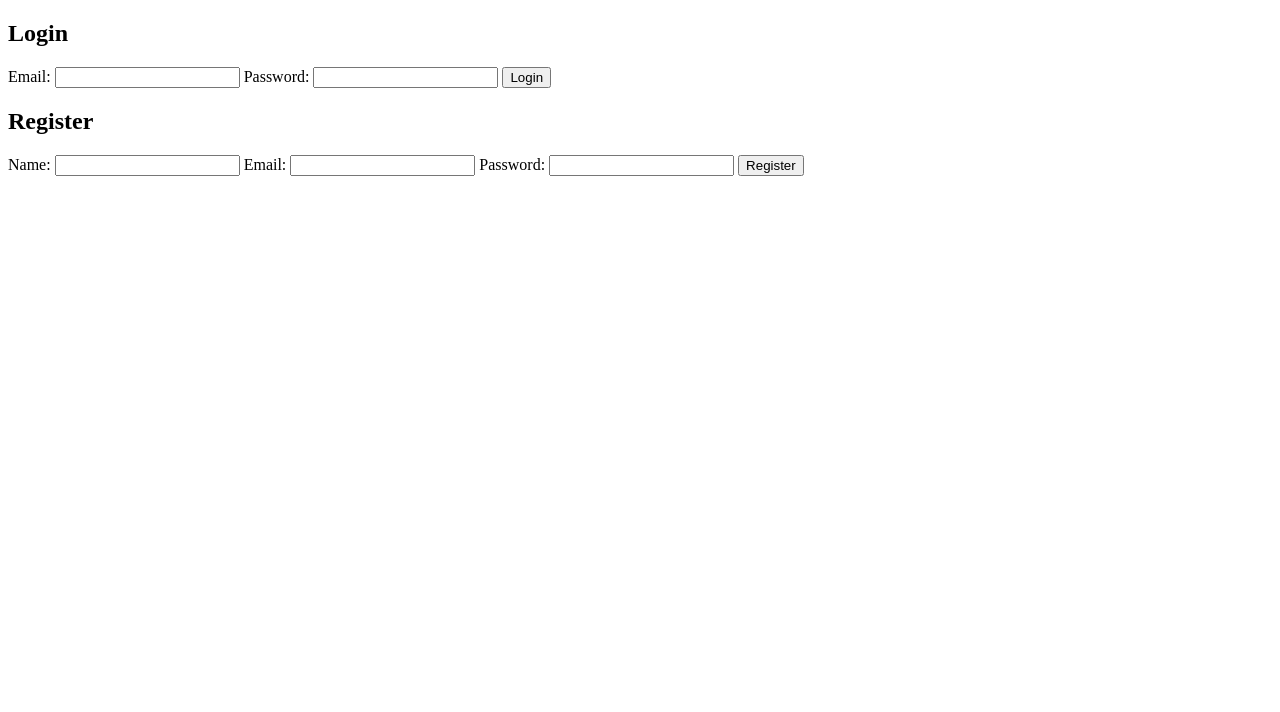
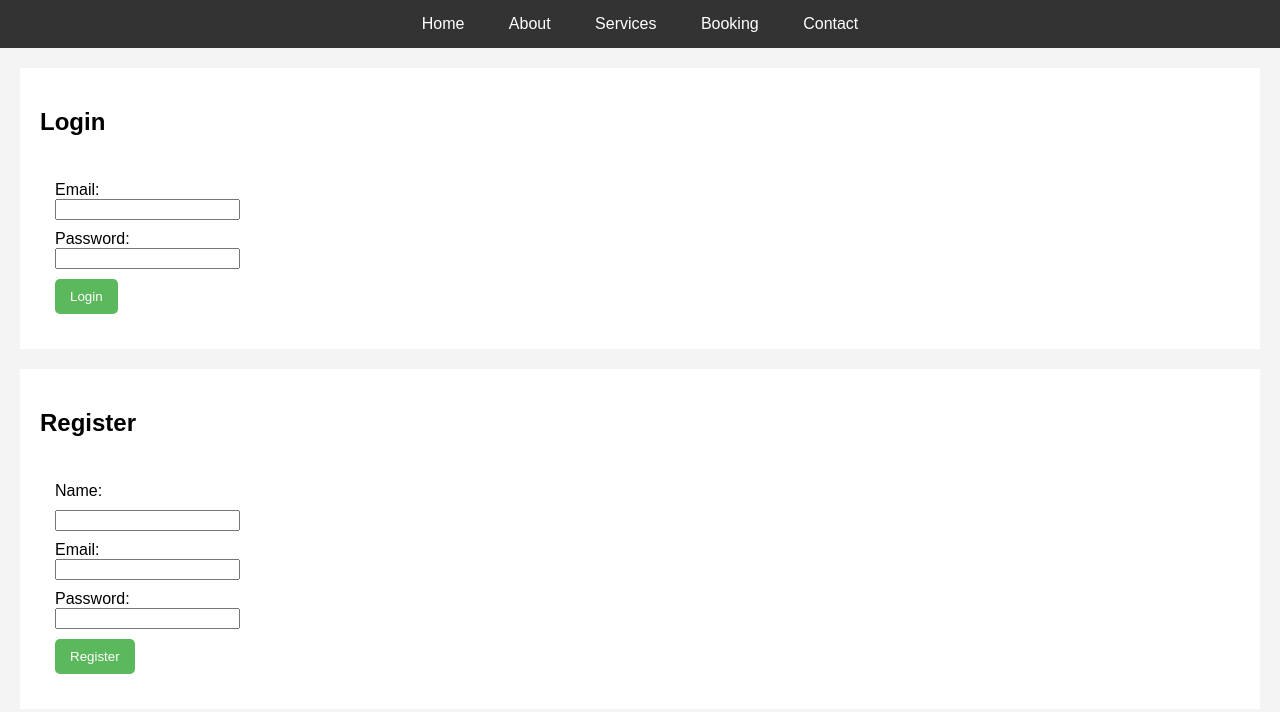
Before and after one commit to Jabrahamjohn/HMS, a plain HTML site: page login.html in a window 1280 px wide. Drawn offline with Linux system fonts and the light colour scheme.

```diff
--- a/login.html
+++ b/login.html
@@ -3,9 +3,89 @@
 <head>
     <meta charset="UTF-8">
     <meta name="viewport" content="width=device-width, initial-scale=1.0">
-    <title>Document</title>
+    <title>Login and Registration Form</title>
+    <style>
+        body {
+          font-family: Arial, sans-serif;
+          margin: 0;
+          padding: 0;
+          background-color: #f4f4f4;
+        }
+        nav ul {
+          list-style-type: none;
+          background-color: #333;
+          text-align: center;
+          margin: 0;
+          padding: 0;
+        }
+        nav ul li {
+          display: inline;
+        }
+        nav ul li a {
+          text-decoration: none;
+          color: white;
+          padding: 15px 20px;
+          display: inline-block;
+        }
+        nav ul li a:hover {
+          background-color: #ddd;
+          color: black;
+        }
+        section {
+          margin: 20px;
+          padding: 20px;
+          background-color: white;
+        }
+        form {
+          background-color: #fff;
+          padding: 15px;
+          border-radius: 5px;
+        }
+        label, select, input[type="text"],
+        input[type="date"], input[type="submit"] {
+          display: block;
+          margin-top: 10px;
+        }
+        input[type="submit"] {
+          background-color: #5cb85c;
+          color: white;
+          padding: 10px 15px;
+          border: none;
+          border-radius: 5px;
+          cursor: pointer;
+        }
+        input[type="submit"]:hover {
+          background-color: #4cae4c;
+        }
+
+        /* Responsive Styles */
+        @media screen and (max-width: 768px) {
+          nav ul{
+              display: block;
+          }
+          nav ul li {
+            display: block;
+          }
+          nav ul li a {
+            display: block;
+            padding: 10px;
+          }
+      /* Add more responsive styles as needed */
+        }
+      </style>
 </head>
 <body>
+<!--- Navigation Bar -->
+    <nav>
+        <ul>
+          <li><a href="#home">Home</a></li>
+          <li><a href="#about">About</a></li>
+          <li><a href="#services">Services</a></li>
+          <li><a href="#booking">Booking</a></li>
+          <li><a href="#contact">Contact</a></li>
+        </ul>
+    </nav>
+
     <!-- Login Form -->
 <section id="login">
     <h2>Login</h2>
```
